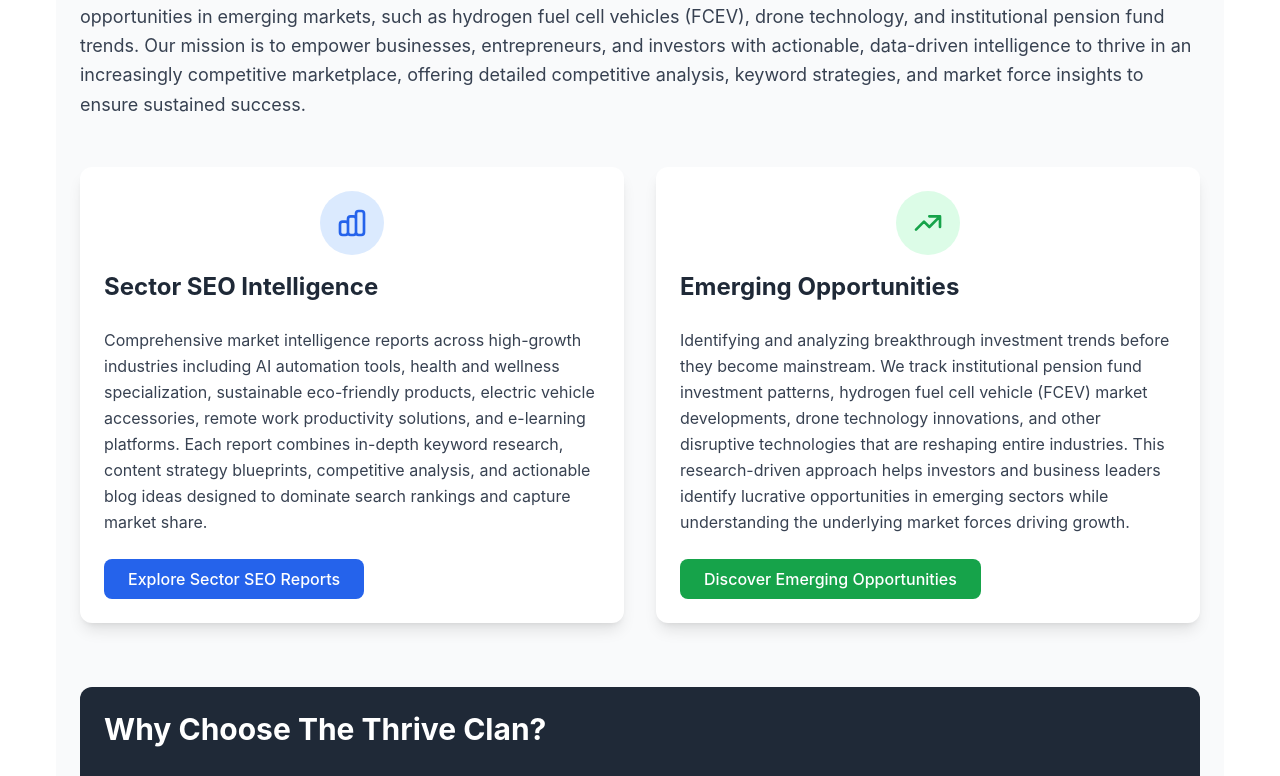
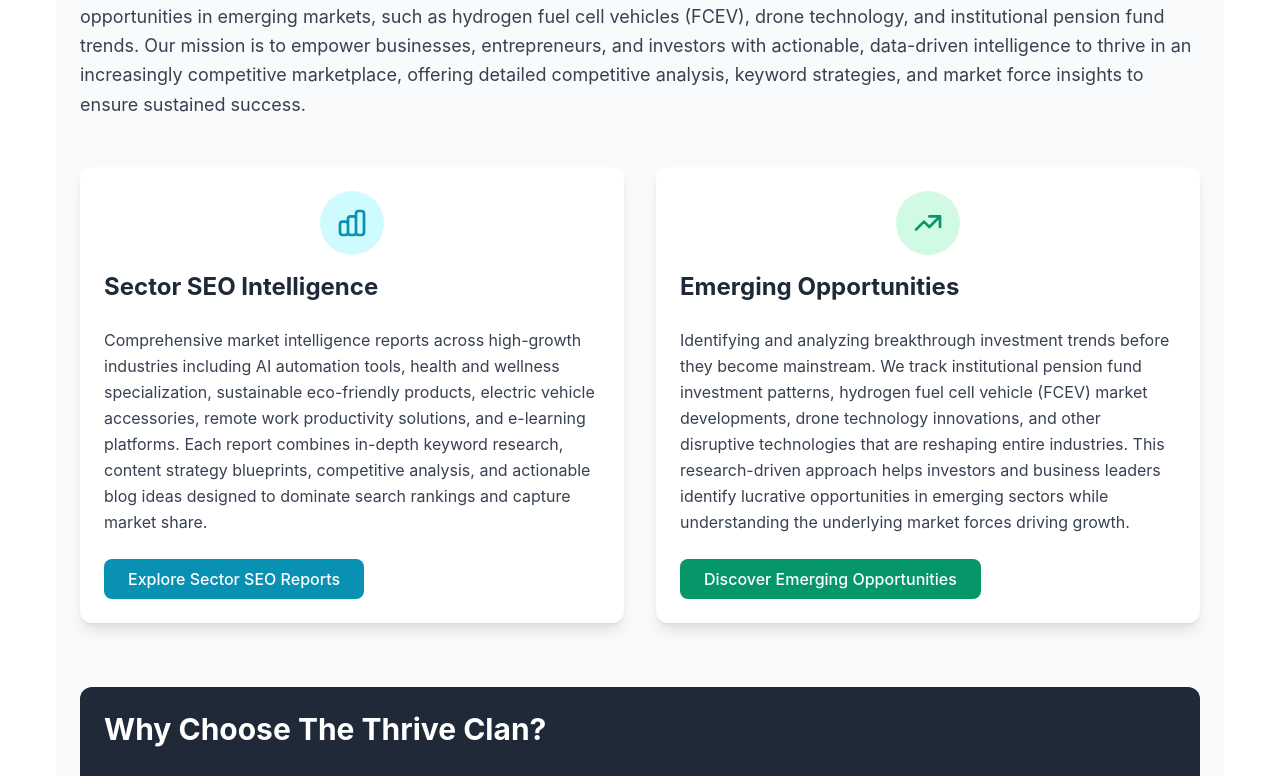
Before and after one commit to thriveuniverse/thethriveclan, a Next.js app: page / in a window 1280 px wide. Shown: the part 674-1450 px from the top of the page. Built offline with nearby package versions, Linux system fonts and the light colour scheme.

Commit message:
New colours for buttons and reducted overlay to .2

```diff
--- a/app/page.js
+++ b/app/page.js
@@ -20,10 +20,10 @@
             backgroundSize: "cover",
           }}
         >
-          <div className="hero-overlay"></div> {/* Separate overlay layer */}
+          <div className="hero-overlay"></div>
         </div>
         <div className="relative z-10 flex items-center justify-center h-full">
-          <div className="text-center max-w-4xl mx-auto px-4 hero-text"> {/* Added hero-text class */}
+          <div className="text-center max-w-4xl mx-auto px-4 hero-text">
             <h1 className="text-5xl md:text-6xl font-bold mb-4 text-white">
               Future-Proof Your Business
             </h1>
@@ -53,8 +53,8 @@
           {/* Sector SEO */}
           <div className="bg-white rounded-xl shadow-lg p-6 hover:shadow-xl transition-shadow duration-300">
             <div className="mb-6">
-              <div className="w-16 h-16 bg-blue-100 rounded-full flex items-center justify-center mx-auto mb-4">
-                <svg className="w-8 h-8 text-blue-600" fill="none" stroke="currentColor" viewBox="0 0 24 24">
+              <div className="w-16 h-16 bg-cyan-100 rounded-full flex items-center justify-center mx-auto mb-4">
+                <svg className="w-8 h-8 text-cyan-600" fill="none" stroke="currentColor" viewBox="0 0 24 24">
                   <path strokeLinecap="round" strokeLinejoin="round" strokeWidth={2} d="M9 19v-6a2 2 0 00-2-2H5a2 2 0 00-2 2v6a2 2 0 002 2h2a2 2 0 002-2zm0 0V9a2 2 0 012-2h2a2 2 0 012 2v10m-6 0a2 2 0 002 2h2a2 2 0 002-2m0 0V5a2 2 0 012-2h2a2 2 0 012 2v14a2 2 0 01-2 2h-2a2 2 0 01-2-2z" />
                 </svg>
               </div>
@@ -68,7 +68,7 @@
             <div>
               <a
                 href="/sector-seo"
-                className="inline-block bg-blue-600 text-white px-6 py-2 rounded-lg hover:bg-blue-700 transition-colors duration-300 font-medium"
+                className="inline-block bg-cyan-600 text-white px-6 py-2 rounded-lg hover:bg-cyan-700 transition-colors duration-300 font-medium"
               >
                 Explore Sector SEO Reports
               </a>
@@ -78,8 +78,8 @@
           {/* Emerging Opportunities */}
           <div className="bg-white rounded-xl shadow-lg p-6 hover:shadow-xl transition-shadow duration-300">
             <div className="mb-6">
-              <div className="w-16 h-16 bg-green-100 rounded-full flex items-center justify-center mx-auto mb-4">
-                <svg className="w-8 h-8 text-green-600" fill="none" stroke="currentColor" viewBox="0 0 24 24">
+              <div className="w-16 h-16 bg-emerald-100 rounded-full flex items-center justify-center mx-auto mb-4">
+                <svg className="w-8 h-8 text-emerald-600" fill="none" stroke="currentColor" viewBox="0 0 24 24">
                   <path strokeLinecap="round" strokeLinejoin="round" strokeWidth={2} d="M13 7h8m0 0v8m0-8l-8 8-4-4-6 6" />
                 </svg>
               </div>
@@ -93,7 +93,7 @@
             <div>
               <a
                 href="/emerging-opportunities"
-                className="inline-block bg-green-600 text-white px-6 py-2 rounded-lg hover:bg-green-700 transition-colors duration-300 font-medium"
+                className="inline-block bg-emerald-600 text-white px-6 py-2 rounded-lg hover:bg-emerald-700 transition-colors duration-300 font-medium"
               >
                 Discover Emerging Opportunities
               </a>
```
